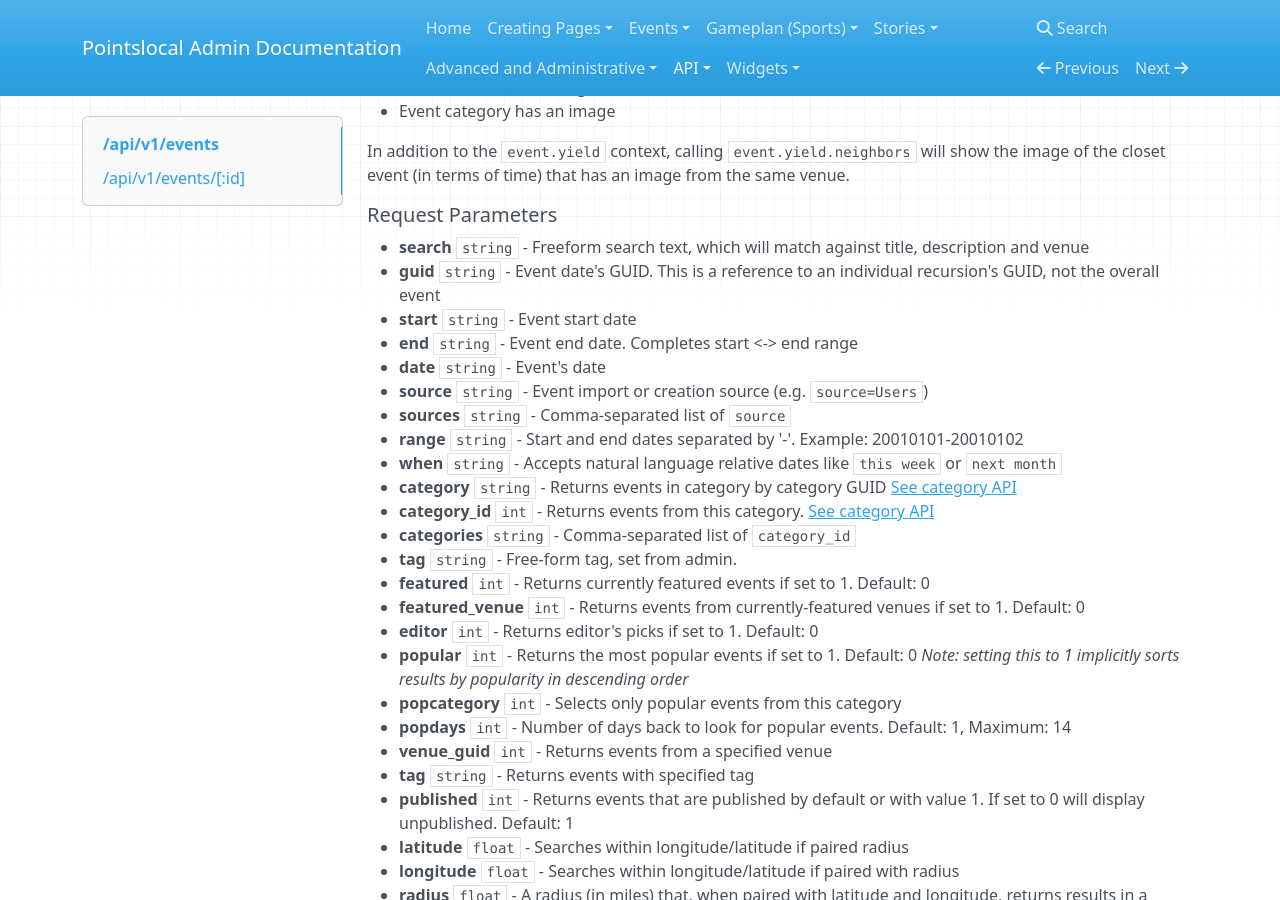
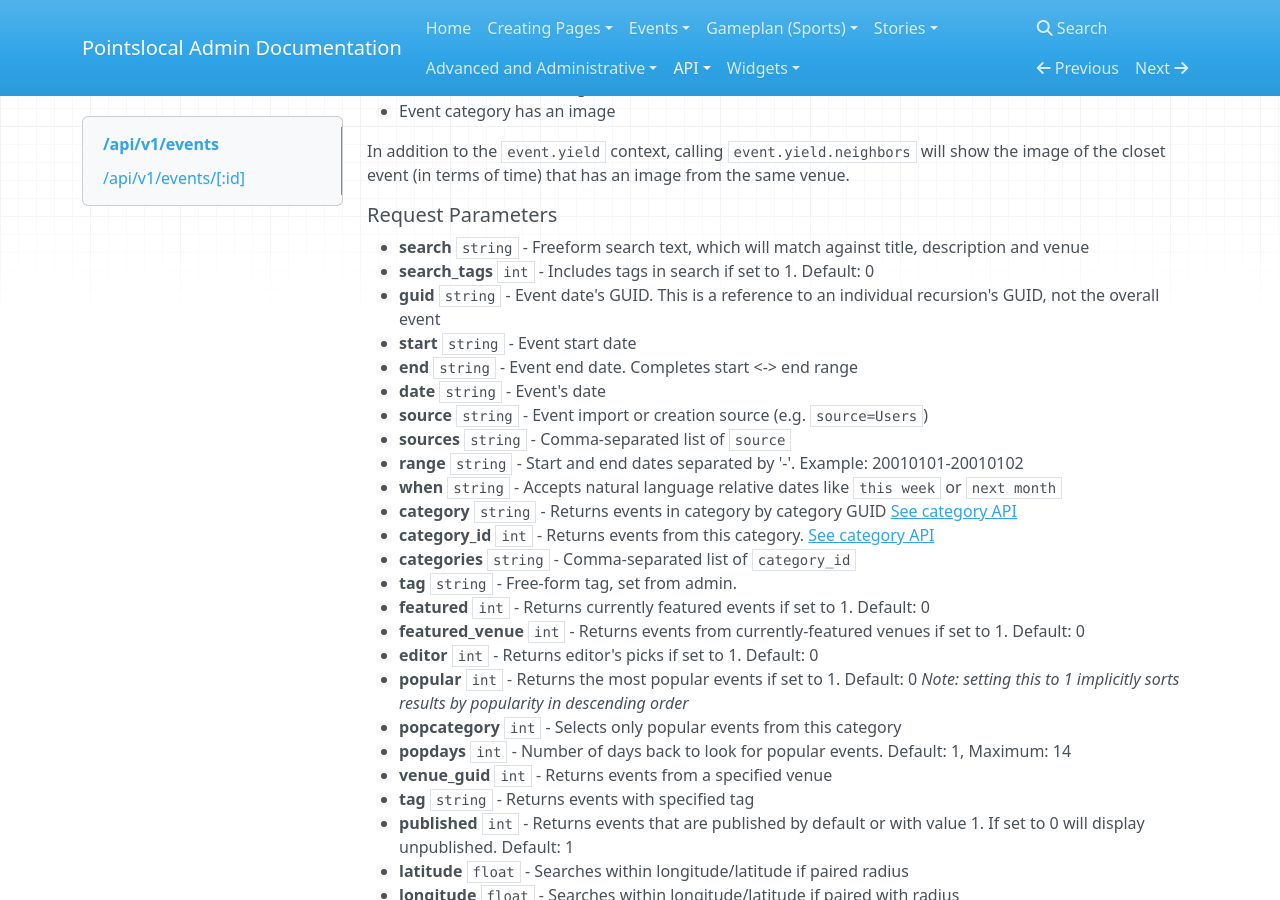
Before and after one commit to pointslocal/admin-docs, an MkDocs documentation site: the page built from docs/api_events_events.md, in a window 1280 px wide and 900 px high, scrolled down 323 px. Built offline with MkDocs 1.6.1, drawn with Linux system fonts in a browser that asks for light colours; nearby versions of some CDN libraries; old or Windows-style settings are respelled for this version of MkDocs.

Commit message:
Exposes search_tags option

````diff
--- a/docs/api_events_events.md
+++ b/docs/api_events_events.md
@@ -12,6 +12,7 @@
 
 ##### Request Parameters
 - **search** ```string``` - Freeform search text, which will match against title, description and venue
+- **search_tags** ```int``` - Includes tags in search if set to 1. Default: 0
 - **guid** ```string``` - Event date's GUID.  This is a reference to an individual recursion's GUID, not the overall event
 - **start** ```string``` - Event start date
 - **end** ```string``` - Event end date.  Completes start <-> end range
````
